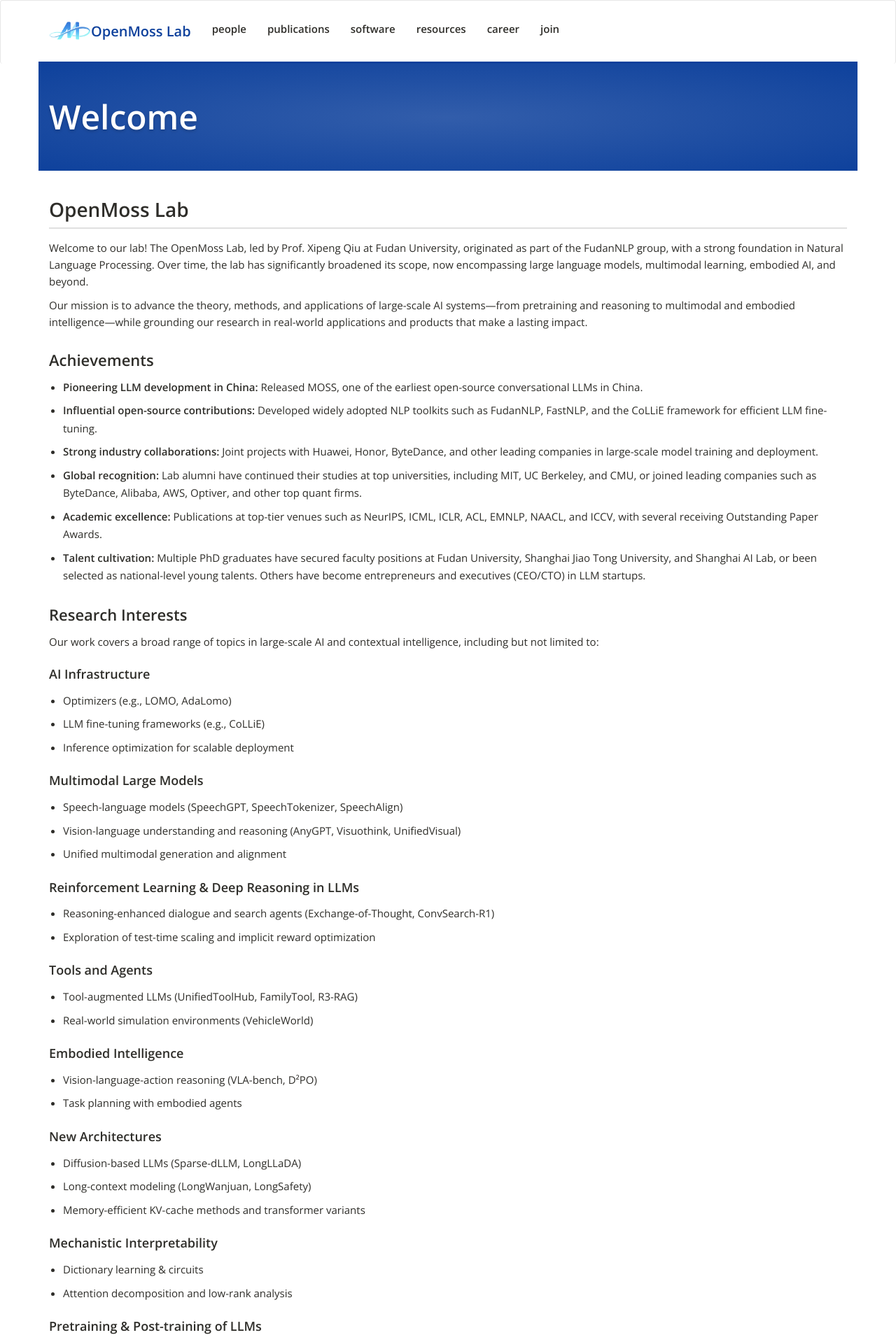
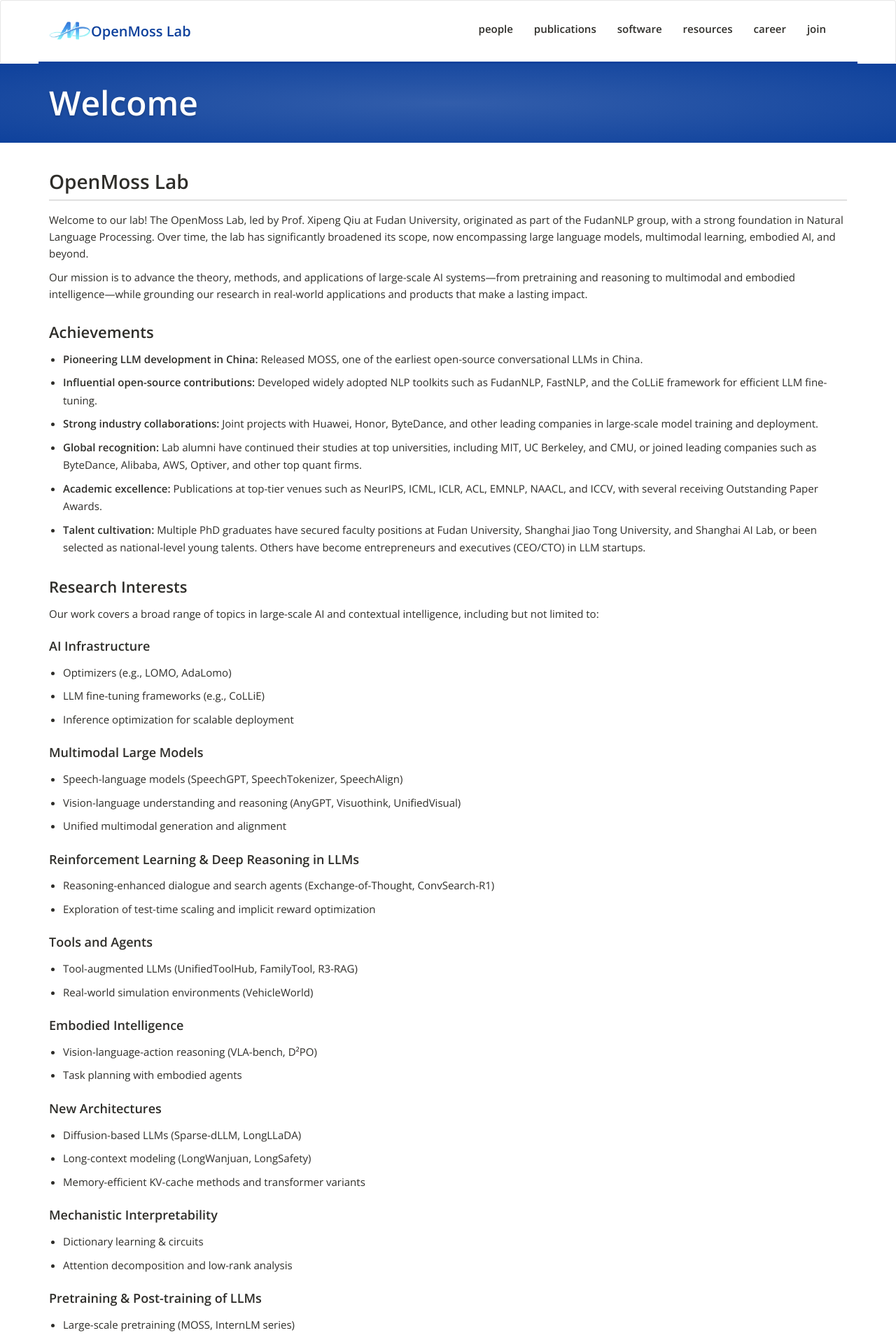
Before and after one commit to dalstonChen/openmosslab, a Jekyll site: the page built from index.md, in a window 1280 px wide. Shown: the top 1918 px of the page at 70% size. Built offline with Jekyll 4.4.1, drawn with Linux system fonts in a browser that asks for light colours.

Commit message:
Fix blue background and navigation alignment
1. Blue background: Now spans full-width (left to right) and reduced height (30px padding vs 50px)
2. Navigation tabs: Force right-alignment with !important and margin-left: auto to override Bootstrap defaults

🤖 Generated with [Claude Code](https://claude.com/claude-code)

Co-Authored-By: Claude <noreply@anthropic.com>

```diff
--- a/assets/css/main.css
+++ b/assets/css/main.css
@@ -116,8 +116,12 @@ img.logo-brand {
 
 .navbar-collapse {
   flex: 1 1 auto;
-  display: flex;
+  display: flex !important;
   justify-content: flex-end;
+}
+
+.grove-navbar .navbar-collapse.collapse {
+  display: flex !important;
 }
 
 .grove-navbar .navbar-nav {
@@ -125,6 +129,7 @@ img.logo-brand {
   margin: 0;
   display: flex;
   align-items: center;
+  margin-left: auto;
 }
 
 .grove-navbar .navbar-nav > li {
@@ -153,16 +158,15 @@ img.logo-brand {
 
 /* Page Title Section */
 .pagetitle {
-  background: transparent;
-  padding: 0;
+  background: radial-gradient(ellipse at center, rgba(14, 65, 156, 0.85) 0%, rgba(14, 65, 156, 1) 100%);
+  padding: 30px 0;
   margin-bottom: 0;
 }
 
 .pagetitle .container {
-  background: radial-gradient(ellipse at center, rgba(14, 65, 156, 0.85) 0%, rgba(14, 65, 156, 1) 100%);
   max-width: 1170px;
   margin: 0 auto;
-  padding: 50px 15px;
+  padding: 0 15px;
 }
 
 .pagetitle h1 {
```
